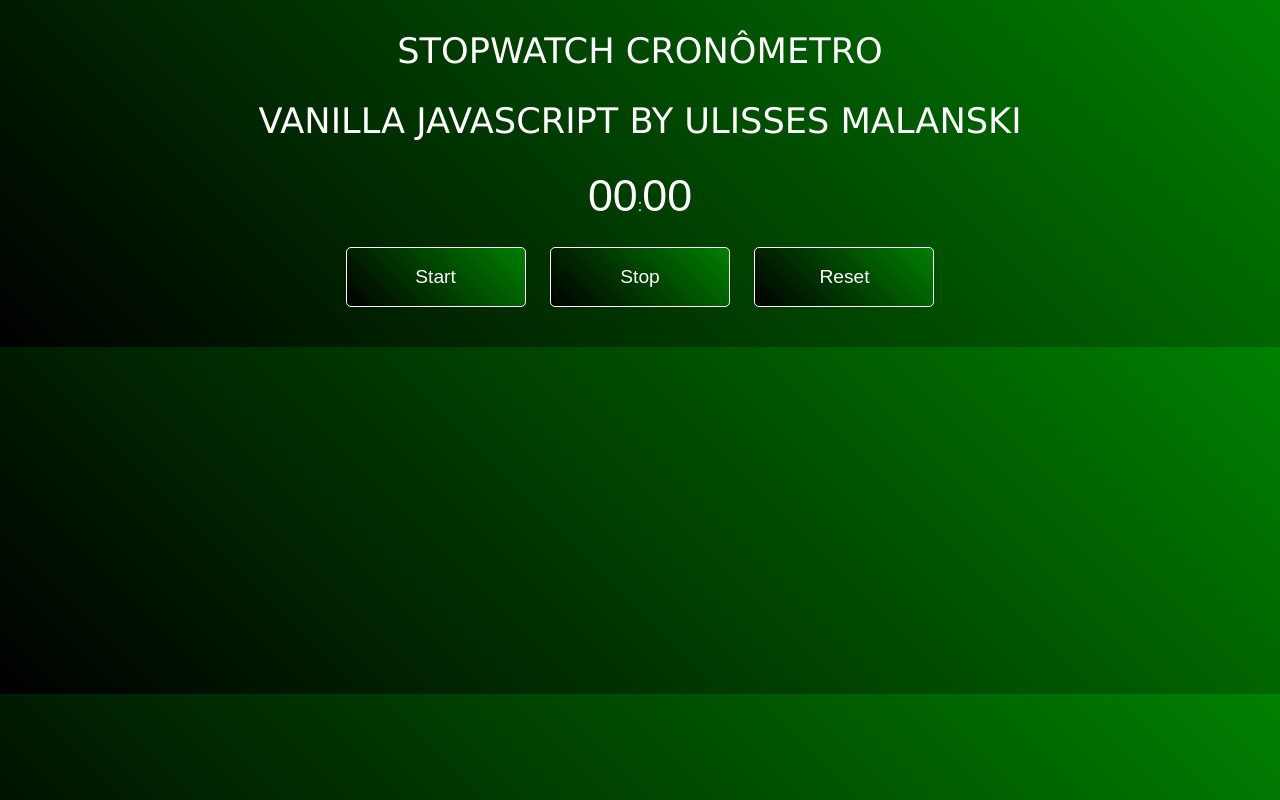
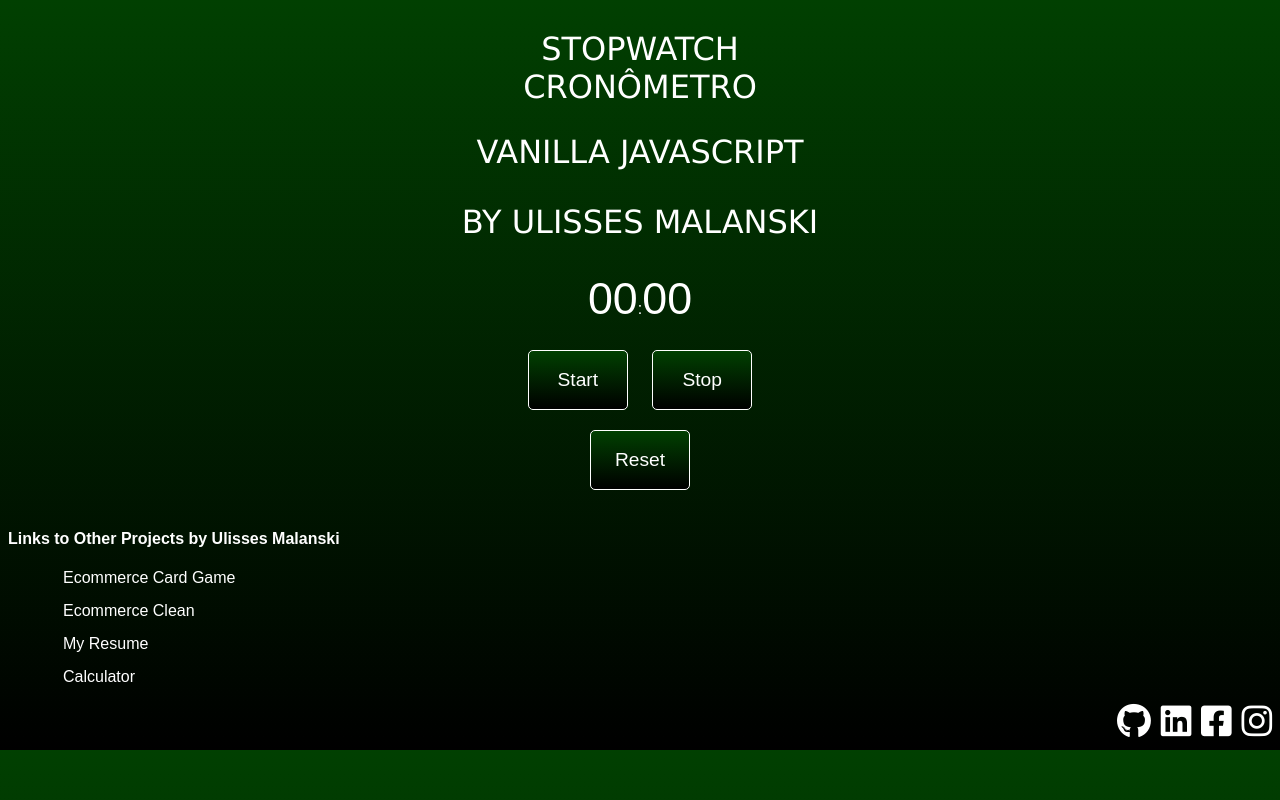
Before and after one commit to malanski/Stopwatch-Vanilla, a website: page index.html in a window 1280 px wide. Drawn offline with Linux system fonts and the light colour scheme.

Commit message:
add social media link

```diff
--- a/index.html
+++ b/index.html
@@ -7,6 +7,10 @@
 
     <script src="script.js" defer></script>
     <link rel="stylesheet" href="css/style.css">
+    <link rel="stylesheet"
+        href="https://cdnjs.cloudflare.com/ajax/libs/font-awesome/6.0.0-beta2/css/all.min.css"
+        integrity="sha512-YWzhKL2whUzgiheMoBFwW8CKV4qpHQAEuvilg9FAn5VJUDwKZZxkJNuGM4XkWuk94WCrrwslk8yWNGmY1EduTA=="
+        crossorigin="anonymous" referrer policy="no-referrer" />
 
     <title>Malanski's Stopwatch JavaScript Vanilla</title>
 
@@ -15,7 +19,8 @@
 
     <div class="container">
         <h1>Stopwatch Cronômetro</h1>
-        <h2>Vanilla JavaScript by Ulisses Malanski</h2>
+        <h2>Vanilla JavaScript</h2>
+        <h3>by Ulisses Malanski</h3>
 
         <p><span id="seconds">00</span>:<span id="tens">00</span></p>
 
@@ -24,5 +29,36 @@
         <button id="btn-reset">Reset</button>
     </div>
 
+    <h4>Links to Other Projects by Ulisses Malanski</h4>
+    <ul class="projects">
+        <li>
+            <a href="https://malanski.github.io/pokeLoja2/" title="My Firts project">Ecommerce Card Game</a>
+        </li>
+        <li>
+            <a href="https://malanski.github.io/Poke-Loja-3/" title="A different approach ">Ecommerce Clean</a>
+        </li>
+        <li>
+            <a href="https://malanski.github.io/MyResume/" title="A short personal Resume">My Resume</a>
+        </li>
+        <li>
+            <a href="https://malanski.github.io/CalculatorX/" title="JavaScript study Calculator">Calculator</a>
+        </li>
+    </ul>
+    <div class="social1">
+        <a href="https://github.com/malanski" title="github">
+            <i class="socialfoot fab fa-github"></i>
+        </a>
+
+
+        <a href="https://www.linkedin.com/in/ulisses-malanski" title="linkedin">
+            <i class="socialfoot fab fa-linkedin"></i>
+        </a>
+
+        <a href="https://www.facebook.com/ulisses.malanski/" title="facebook">
+            <i class="socialfoot fab fa-facebook-square"></i>
+        </a>
+        <a href="https://www.instagram.com/ulissesmalanski_tattoo/" title="instagram">
+            <i class="socialfoot fab fa-instagram"></i>
+        </a>
 </body>
 </html>
--- a/scss/style.scss
+++ b/scss/style.scss
@@ -1,4 +1,4 @@
-$gradients: linear-gradient(45deg, black, green);
+$gradients: linear-gradient(0deg, black, rgb(1, 64, 1));
 $grey: #f3f3f3;
 $white: #fff;
 $base-color: $gradients;
@@ -16,11 +16,12 @@ $base-color: $gradients;
 }
 body{
     background: $base-color;
+
     font-family: Arial, Helvetica, sans-serif;
     height: 100%;
 }
 .container{
-    width: 800px;
+    width: 360px;
     margin: 30px auto;
     color: $white;
     text-align: center;
@@ -28,7 +29,7 @@ body{
 h1, h2, h3 {
     font-family:'Lucida Sans', 'Lucida Sans Regular', 'Lucida Grande', 'Lucida Sans Unicode', Geneva, Verdana, sans-serif;
     font-weight: 100;
-    font-size: 2.2rem;
+    font-size: 2rem;
     text-transform: uppercase;
 }
 #seconds, #tens{
@@ -43,7 +44,7 @@ button{
     cursor: pointer;
     font-size: 1.2rem;
     padding: 18px 10px;
-    width: 180px;
+    width: 100px;
     margin: 10px;
     outline: none;
     &:hover{
@@ -53,3 +54,25 @@ button{
         color: $base-color;
     }
 }
+h4{
+    color: $white;
+}
+ul{
+    color: $white;
+    list-style: none;
+    li{
+        margin: 15px;
+        a{
+            text-decoration: none;
+            color: $white;
+        }
+    }
+}
+.social1{
+    text-align: right;
+    a{
+        font-size: 35px;
+        text-decoration: none;
+        color: $white;
+    }
+}
```
Also changed, not shown: css/style.css, 1 other file.
